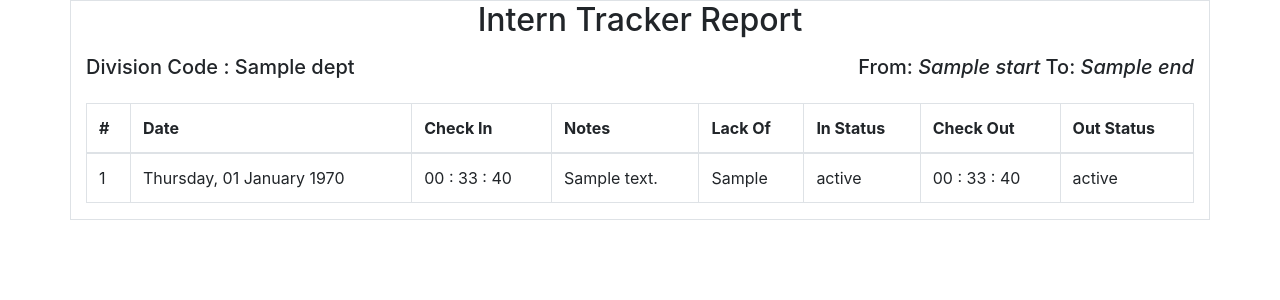
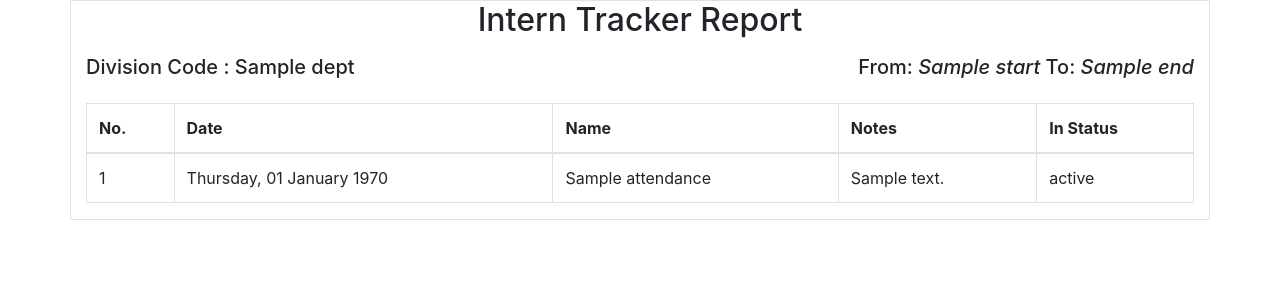
Before and after one commit to snrahmadini/in_track, a CodeIgniter app: the page made by application/views/report/print.php in a window 1280 px wide. Shown: the top 300 px of the page. Run offline with CodeIgniter, Linux system fonts and the light colour scheme; the template is opened without the code that fills it: most values are stand-ins (such as "Sample title", 1, 10 or a date in 2020).

Commit message:
delete unused row report

```diff
--- a/application/views/report/print.php
+++ b/application/views/report/print.php
@@ -7,7 +7,8 @@
     <meta name="viewport" content="width=device-width, initial-scale=1, shrink-to-fit=no">
 
     <!-- Bootstrap CSS -->
-  <link rel="stylesheet" href="https://stackpath.bootstrapcdn.com/bootstrap/4.5.0/css/bootstrap.min.css" integrity="sha384-9aIt2nRpC12Uk9gS9baDl411NQApFmC26EwAOH8WgZl5MYYxFfc+NcPb1dKGj7Sk" crossorigin="anonymous">
+    <link rel="stylesheet" href="https://stackpath.bootstrapcdn.com/bootstrap/4.5.0/css/bootstrap.min.css"
+          integrity="sha384-9aIt2nRpC12Uk9gS9baDl411NQApFmC26EwAOH8WgZl5MYYxFfc+NcPb1dKGj7Sk" crossorigin="anonymous">
 
     <title>Attendance Report</title>
 </head>
@@ -34,14 +35,11 @@
     <table class="table table-bordered" id="dataTable" width="100%" cellspacing="0">
         <thead>
         <tr>
-          <th>#</th>
+            <th>No.</th>
             <th>Date</th>
-          <th>Check In</th>
+            <th>Name</th>
             <th>Notes</th>
-          <th>Lack Of</th>
             <th>In Status</th>
-          <th>Check Out</th>
-          <th>Out Status</th>
         </tr>
         </thead>
         <tbody>
@@ -70,30 +68,15 @@
                     <!-- Kolom 2 (Date) -->
                     <td><?= date('l, d F Y', $atd['date']); ?></td>
 
-              <!-- Kolom 4 (Check In) -->
-              <td><?= date('H : i : s', $atd['date']); ?></td>
+                    <!-- Kolom 7 (Lack Of) -->
+                    <td><?= $atd['name']; ?></td>
 
                     <!-- Kolom 5 (Notes) -->
                     <td><?= $atd['notes']; ?></td>
 
-              <!-- Kolom 7 (Lack Of) -->
-              <td><?= $atd['lack_of']; ?></td>
-
 
                     <!-- Kolom 8 (In Status) -->
                     <td><?= $atd['in_status']; ?></td>
-
-              <!-- Kolom 9 (Check Out) -->
-              <td><?php if ($atd['out_time'] == 0) {
-                    echo "Haven't Checked Out";
-                  } else {
-                    echo date('H : i : s', $atd['out_time']);
-                  }
-                  ?>
-              </td>
-
-              <!-- Kolom 10 (Out Status) -->
-              <td><?= $atd['out_status']; ?></td>
 
                 <?php endif; ?>
             </tr>
@@ -103,15 +86,20 @@
 </div>
 
 
-
 <!-- Optional JavaScript -->
 <script>
     window.print();
 </script>
 <!-- jQuery first, then Popper.js, then Bootstrap JS -->
-  <script src="https://code.jquery.com/jquery-3.5.1.slim.min.js" integrity="sha384-DfXdz2htPH0lsSSs5nCTpuj/zy4C+OGpamoFVy38MVBnE+IbbVYUew+OrCXaRkfj" crossorigin="anonymous"></script>
-  <script src="https://cdn.jsdelivr.net/npm/popper.js@1.16.0/dist/umd/popper.min.js" integrity="sha384-Q6E9RHvbIyZFJoft+2mJbHaEWldlvI9IOYy5n3zV9zzTtmI3UksdQRVvoxMfooAo" crossorigin="anonymous"></script>
-  <script src="https://stackpath.bootstrapcdn.com/bootstrap/4.5.0/js/bootstrap.min.js" integrity="sha384-OgVRvuATP1z7JjHLkuOU7Xw704+h835Lr+6QL9UvYjZE3Ipu6Tp75j7Bh/kR0JKI" crossorigin="anonymous"></script>
+<script src="https://code.jquery.com/jquery-3.5.1.slim.min.js"
+        integrity="sha384-DfXdz2htPH0lsSSs5nCTpuj/zy4C+OGpamoFVy38MVBnE+IbbVYUew+OrCXaRkfj"
+        crossorigin="anonymous"></script>
+<script src="https://cdn.jsdelivr.net/npm/popper.js@1.16.0/dist/umd/popper.min.js"
+        integrity="sha384-Q6E9RHvbIyZFJoft+2mJbHaEWldlvI9IOYy5n3zV9zzTtmI3UksdQRVvoxMfooAo"
+        crossorigin="anonymous"></script>
+<script src="https://stackpath.bootstrapcdn.com/bootstrap/4.5.0/js/bootstrap.min.js"
+        integrity="sha384-OgVRvuATP1z7JjHLkuOU7Xw704+h835Lr+6QL9UvYjZE3Ipu6Tp75j7Bh/kR0JKI"
+        crossorigin="anonymous"></script>
 </body>
 
 </html>
```
Also changed, not shown: application/views/report/index.php (+1 -9 lines). Lines whose indentation alone changed are shown as unchanged.
